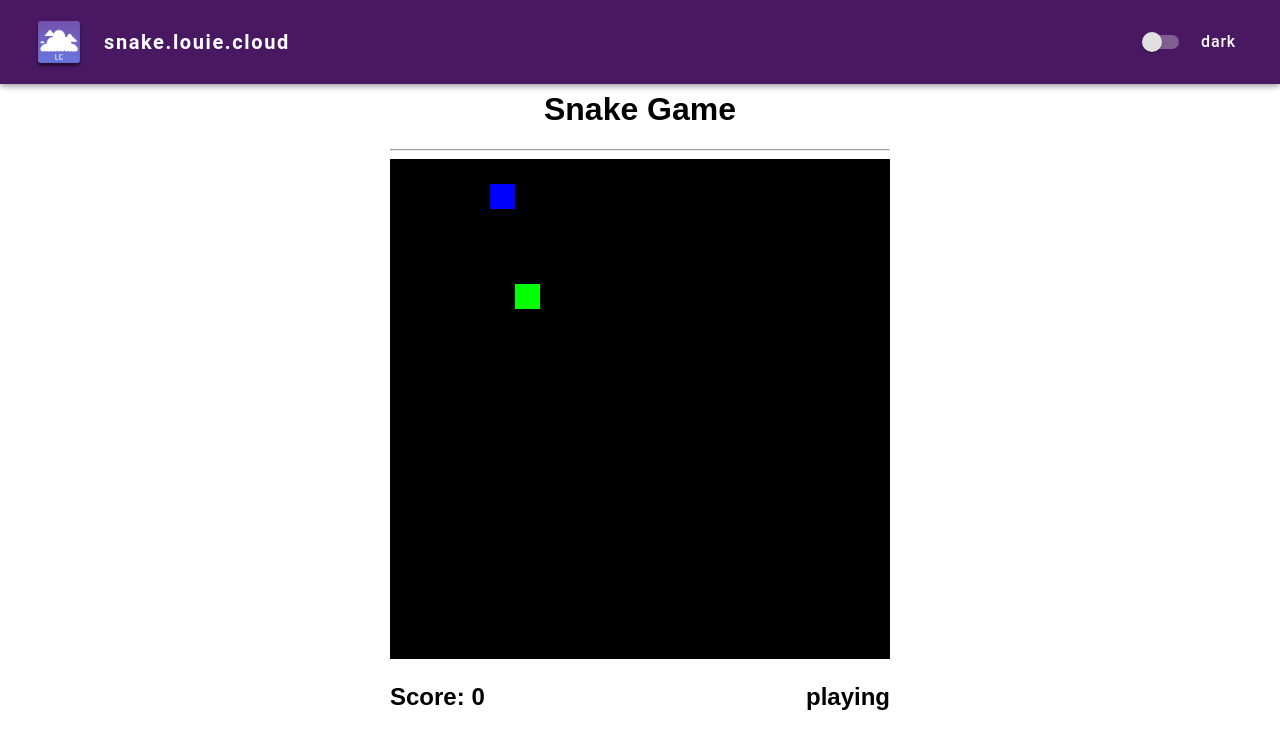
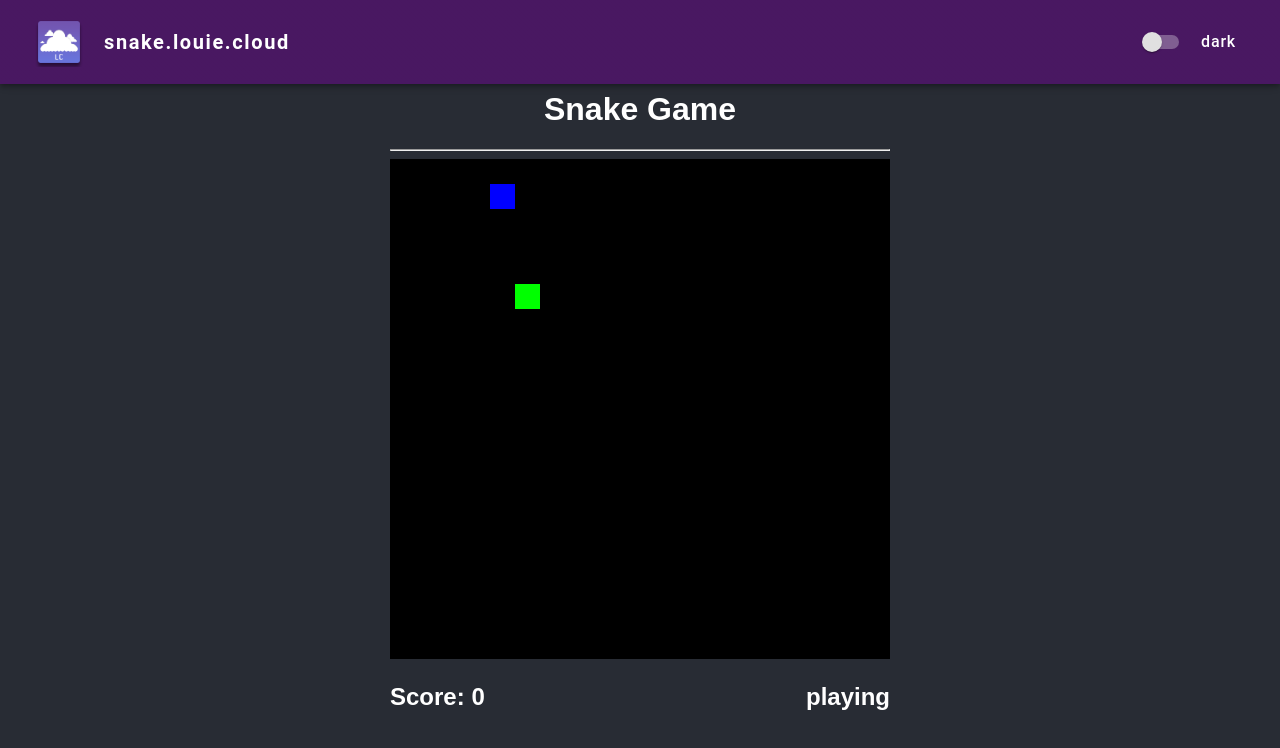
Before and after one commit to leormston/snake.louie.cloud, a React (Create React App) app in the folder snake-louie-cloud/: page / in a window 1280 px wide. Shown: the top 748 px of the page. Built offline with nearby package versions, Linux system fonts and the light colour scheme.

Commit message:
added dark mode and fixed width of page

```diff
--- a/snake-louie-cloud/src/App.css
+++ b/snake-louie-cloud/src/App.css
@@ -1,6 +1,6 @@
 .App {
   text-align: center;
-  max-width: 1000px;
+  /* max-width: 1000px;   */
   margin: 0 auto;
 
 }
--- a/snake-louie-cloud/src/App.js
+++ b/snake-louie-cloud/src/App.js
@@ -24,13 +24,17 @@ function App() {
     <div className="App">
       <ThemeProvider theme={cssTheme === "light" ? lightTheme : darkTheme}>
       <Navbar theme={cssTheme === "light" ? lightTheme : darkTheme} cssTheme={cssTheme} setCssTheme={setCssTheme}/>
+      <div className={cssTheme}>
+
+
       <body style={{display: "flex", justifyContent: "center", alignItems: "center", height: "100vh", fontFamily: "Arial, sans-serif"}}>
-        <div>
+        <div >
             <h1>Snake Game</h1>
             <hr/>
             <Board/>
         </div>
       </body>
+      </div>
       </ThemeProvider>
     </div>
   );
```
